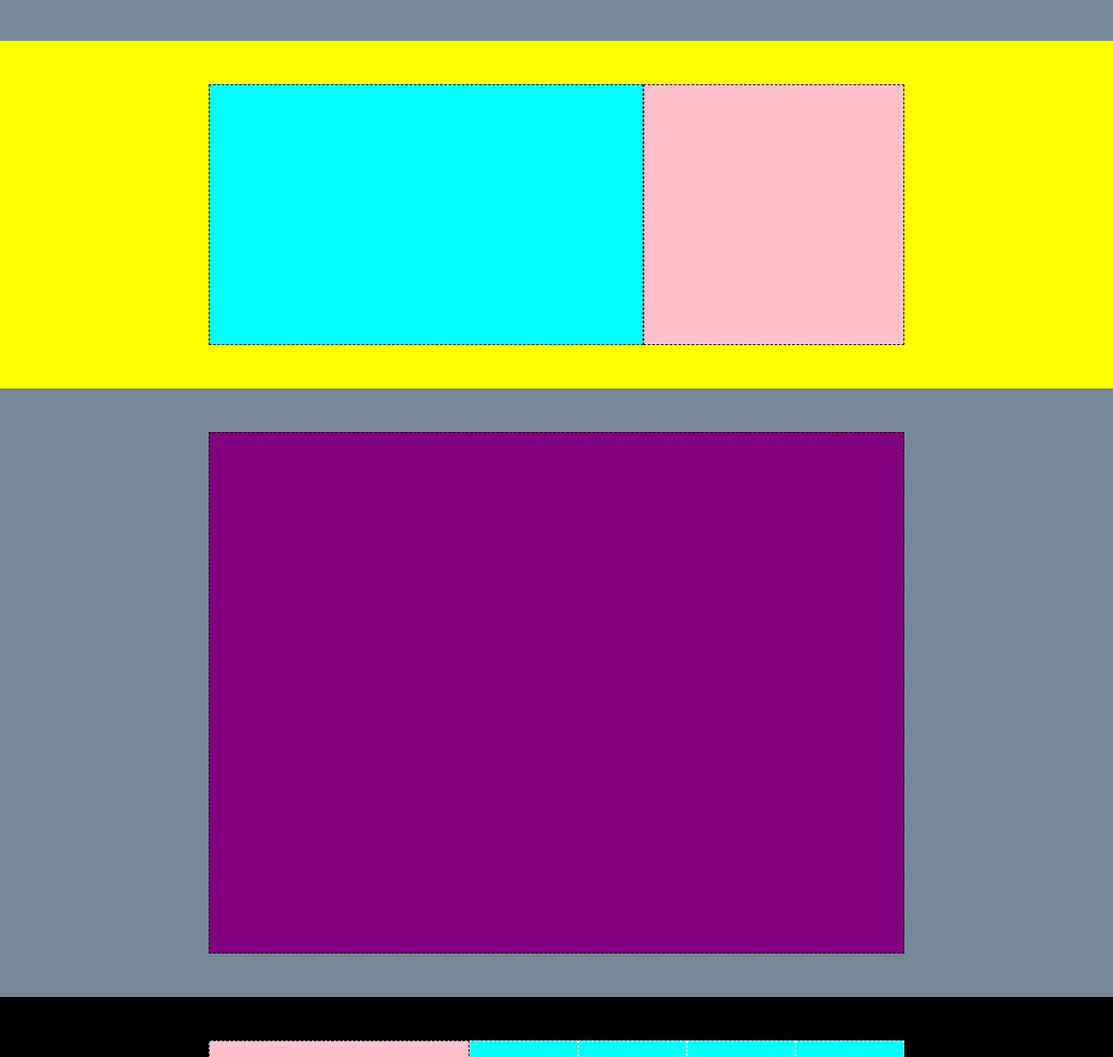
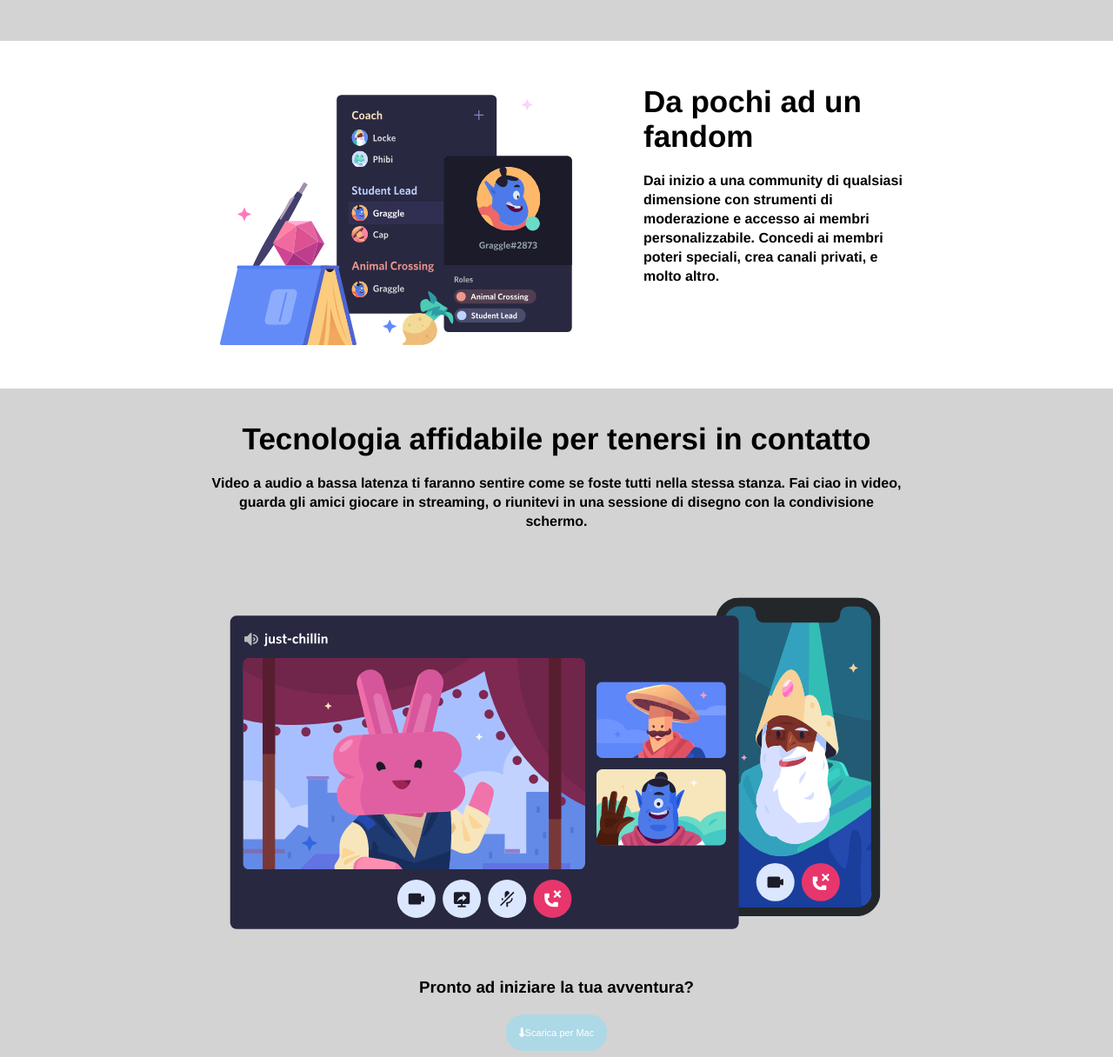
Before and after one commit to DanieleChecchin/htmlcss-discord, a plain HTML site: page index.html in a window 1280 px wide. Shown: the part 1213-2429 px from the top of the page at 87% size. Drawn offline with Linux system fonts and the light colour scheme.

Commit message:
completed main

```diff
--- a/css/style.css
+++ b/css/style.css
@@ -36,6 +36,18 @@ h1{
     font-size: 45px;
 }
 
+h2{
+    font-size: 35px;
+    padding-bottom: 20px;
+}
+
+h3{
+    padding-bottom: 20px;
+}
+.bg-button{
+    background-color: lightblue;
+    color: white;
+}
 
 /* Header */
 
@@ -58,6 +70,8 @@ header{
 }
 p{
     padding-bottom: 25px;
+    line-height: 22px;
+    font-weight: 600;
 }
 
 .spot{
@@ -118,38 +132,37 @@ p{
 .main-section{
 
     min-height: 400px;
-    background-color: yellow;
     display: flex;
     justify-content: center;
     align-items: center;
 }
 
+.img-main{
+    max-width: 500px;
+}
 .img-section{
     height: 300px;
     width: 500px;
-    background-color: aqua;
-    border: 1px dashed black;
+    display: flex;
 }
 
 .text-section{
     height: 300px;
     width: 300px;
-    background-color: pink;
-    border: 1px dashed black;
 }
 
 .central-section{
 
     min-height: 400px;
-    background-color: lightslategray;
+    background-color: lightgray;
     display: flex;
     justify-content: center;
     align-items: center;
 }
 
 .big-section{
-    height: 700px;
-    background-color: lightslategray;
+    height: 800px;
+    background-color: lightgray;
     display: flex;
     justify-content: center;
     align-items: center;
@@ -157,10 +170,12 @@ p{
 
 .big-contenuto{
     min-height: 600px;
-    background-color: purple;
-    border: 1px dashed black;
+    text-align: center;
 }
 
+.big-img{
+    width: 800px;
+}
 /* Footer */
 
 footer{
@@ -171,7 +186,8 @@ footer{
     min-height: 400px;
     margin: 0 auto;
     display: flex;
-    align-items: center
+    align-items: center;
+    border-bottom: 1px solid white;
 }
 
 .contatti{
--- a/index.html
+++ b/index.html
@@ -42,19 +42,43 @@
     <!--Contenuto Principale-->
     <main>
         <div class="main-section">
-            <div class="img-section"></div>
-            <div class="text-section"></div>
+            <div class="img-section">
+                <img class="img-main" src="img/item1.svg" alt="Immagine">
+            </div>
+            <div class="text-section">
+                <h2>Un luogo a invito con tutto lo spazio necessario per parlare</h2>
+                <p>I server Discord sono organizzati in canali tematici in cui puoi collaborare, condividere o semplicemente parlare della tua giornata senza intasare una chat di gruppo.</p>
+            </div>
         </div>
         <div class="central-section">
-            <div class="text-section"></div>
-            <div class="img-section"></div>
+            <div class="text-section">
+                <h2>Dove trovarsi è facile</h2>
+                <p>Mettiti comodo in un canale vocale quando hai tempo. Gli amici nel tuo server possono vedere che sei lì e unirsi istantaneamente senza dover chiamare.
+
+                </p>
+
+            </div>
+            <div class="img-section">
+                <img class="img-main" src="img/item2.svg" alt="Immagine">
+            </div>
         </div>
         <div class="main-section">
-            <div class="img-section"></div>
-            <div class="text-section"></div>
+            <div class="img-section">
+                <img class="img-main" src="img/item3.svg" alt="Immagine">
+            </div>
+            <div class="text-section">
+                <h2>Da pochi ad un fandom</h2>
+                <p>Dai inizio a una community di qualsiasi dimensione con strumenti di moderazione e accesso ai membri personalizzabile. Concedi ai membri poteri speciali, crea canali privati, e molto altro.</p>
+            </div>
         </div>
         <div class="big-section">
-            <div class="big-contenuto width"></div>
+            <div class="big-contenuto width">
+                <h2>Tecnologia affidabile per tenersi in contatto</h2>
+                <p>Video a audio a bassa latenza ti faranno sentire come se foste tutti nella stessa stanza. Fai ciao in video, guarda gli amici giocare in streaming, o riunitevi in una sessione di disegno con la condivisione schermo.</p>
+                <img class="big-img" src="img/item4-big.svg" alt="Immagine">
+                <h3>Pronto ad iniziare la tua avventura?</h3>
+                <button class="spotbottom bg-button"><i class="fa-solid fa-down-long"></i>Scarica per Mac</button>
+            </div>
         </div>
     </main>
 
```
